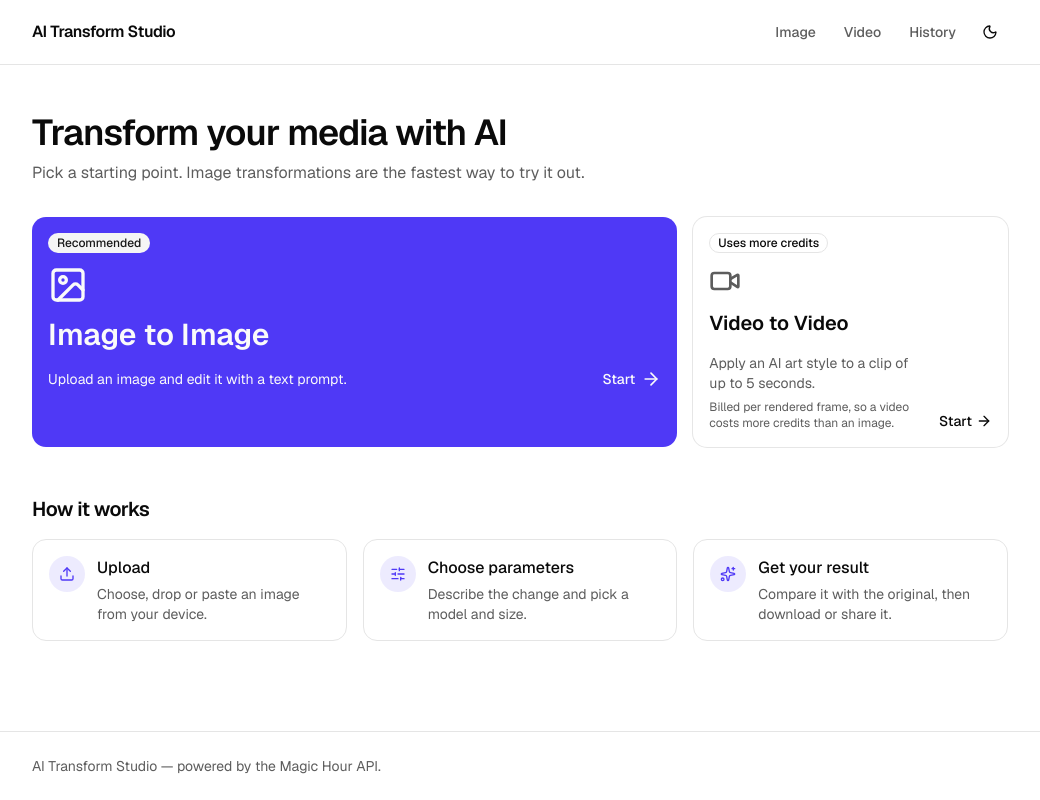
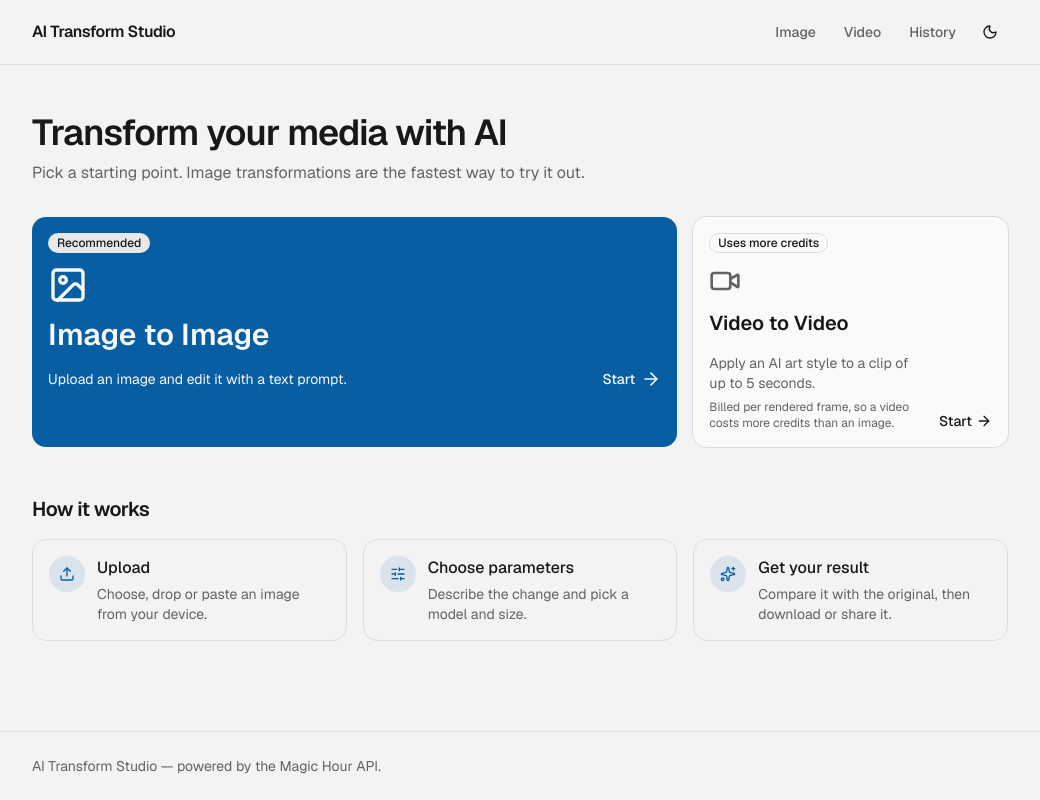
Before and after one commit to adem-enes/ai-transform-studio, a Next.js app: page / in a window 1280 px wide. Shown: the whole page, without its empty margins (120-1160 px from the left). Built offline with nearby package versions, Linux system fonts and the light colour scheme.

Commit message:
feat: soften neutral palette and switch primary to blue

```diff
--- a/src/app/globals.css
+++ b/src/app/globals.css
@@ -60,33 +60,34 @@
 }
 
 /*
- * Palette: shadcn's neutral base with one accent (indigo) on primary and ring.
- * Adjusted from the defaults for WCAG AA: muted-foreground is darker in light
- * mode so it stays ≥ 4.5:1 on the muted background too, and destructive text
- * clears 4.5:1 on its own 10% tint.
+ * Palette: softened neutrals (no pure black or white, to cut glare) with one blue
+ * accent on primary and ring. Surfaces step up in lightness as they rise: in light
+ * mode cards sit above an off-white page, in dark mode cards are lighter than the page.
+ * Checked for WCAG AA: muted-foreground stays >= 4.5:1 on background and muted, text
+ * on primary clears 4.5:1, and destructive text clears 4.5:1 on its own 10% tint.
  */
 
 :root {
-  --background: oklch(1 0 0);
-  --foreground: oklch(0.145 0 0);
-  --card: oklch(1 0 0);
-  --card-foreground: oklch(0.145 0 0);
-  --popover: oklch(1 0 0);
-  --popover-foreground: oklch(0.145 0 0);
-  --primary: oklch(0.511 0.262 276.966);
-  --primary-foreground: oklch(0.985 0 0);
-  --secondary: oklch(0.97 0 0);
-  --secondary-foreground: oklch(0.205 0 0);
-  --muted: oklch(0.97 0 0);
-  --muted-foreground: oklch(0.48 0 0);
-  /* Loading placeholders: muted is nearly white on white, so they get their own, darker tone. */
-  --skeleton: oklch(0.9 0 0);
-  --accent: oklch(0.97 0 0);
-  --accent-foreground: oklch(0.205 0 0);
+  --background: oklch(0.965 0 0);
+  --foreground: oklch(0.21 0 0);
+  --card: oklch(0.985 0 0);
+  --card-foreground: oklch(0.21 0 0);
+  --popover: oklch(0.985 0 0);
+  --popover-foreground: oklch(0.21 0 0);
+  --primary: oklch(0.4743 0.1324 250.37);
+  --primary-foreground: oklch(0.98 0 0);
+  --secondary: oklch(0.93 0 0);
+  --secondary-foreground: oklch(0.21 0 0);
+  --muted: oklch(0.93 0 0);
+  --muted-foreground: oklch(0.5 0 0);
+  /* Loading placeholders: muted is too close to the page, so they get their own, darker tone. */
+  --skeleton: oklch(0.88 0 0);
+  --accent: oklch(0.93 0 0);
+  --accent-foreground: oklch(0.21 0 0);
   --destructive: oklch(0.505 0.213 27.518);
-  --border: oklch(0.922 0 0);
-  --input: oklch(0.922 0 0);
-  --ring: oklch(0.585 0.233 277.117);
+  --border: oklch(0.9 0 0);
+  --input: oklch(0.87 0 0);
+  --ring: oklch(0.6 0.13 250.37);
   --chart-1: oklch(0.87 0 0);
   --chart-2: oklch(0.556 0 0);
   --chart-3: oklch(0.439 0 0);
@@ -104,25 +105,25 @@
 }
 
 .dark {
-  --background: oklch(0.145 0 0);
-  --foreground: oklch(0.985 0 0);
-  --card: oklch(0.205 0 0);
-  --card-foreground: oklch(0.985 0 0);
-  --popover: oklch(0.205 0 0);
-  --popover-foreground: oklch(0.985 0 0);
-  --primary: oklch(0.673 0.182 276.935);
-  --primary-foreground: oklch(0.145 0 0);
-  --secondary: oklch(0.269 0 0);
-  --secondary-foreground: oklch(0.985 0 0);
-  --muted: oklch(0.269 0 0);
-  --muted-foreground: oklch(0.708 0 0);
-  --skeleton: oklch(0.269 0 0);
-  --accent: oklch(0.269 0 0);
-  --accent-foreground: oklch(0.985 0 0);
+  --background: oklch(0.18 0 0);
+  --foreground: oklch(0.93 0 0);
+  --card: oklch(0.215 0 0);
+  --card-foreground: oklch(0.93 0 0);
+  --popover: oklch(0.215 0 0);
+  --popover-foreground: oklch(0.93 0 0);
+  --primary: oklch(0.72 0.12 250.37);
+  --primary-foreground: oklch(0.18 0 0);
+  --secondary: oklch(0.265 0 0);
+  --secondary-foreground: oklch(0.93 0 0);
+  --muted: oklch(0.265 0 0);
+  --muted-foreground: oklch(0.7 0 0);
+  --skeleton: oklch(0.28 0 0);
+  --accent: oklch(0.265 0 0);
+  --accent-foreground: oklch(0.93 0 0);
   --destructive: oklch(0.704 0.191 22.216);
   --border: oklch(1 0 0 / 10%);
   --input: oklch(1 0 0 / 15%);
-  --ring: oklch(0.673 0.182 276.935);
+  --ring: oklch(0.72 0.12 250.37);
   --chart-1: oklch(0.87 0 0);
   --chart-2: oklch(0.556 0 0);
   --chart-3: oklch(0.439 0 0);
--- a/src/components/ui/badge.tsx
+++ b/src/components/ui/badge.tsx
@@ -8,7 +8,7 @@ const badgeVariants = cva(
   {
     variants: {
       variant: {
-        default: 'bg-primary text-primary-foreground [a]:hover:bg-primary/80',
+        default: 'bg-primary text-primary-foreground [a]:hover:bg-primary/90',
         secondary: 'bg-secondary text-secondary-foreground [a]:hover:bg-secondary/80',
         destructive:
           'bg-destructive/10 text-destructive focus-visible:ring-destructive/20 dark:bg-destructive/20 dark:focus-visible:ring-destructive/40 [a]:hover:bg-destructive/20',
--- a/src/components/ui/button.tsx
+++ b/src/components/ui/button.tsx
@@ -8,7 +8,7 @@ const buttonVariants = cva(
   {
     variants: {
       variant: {
-        default: 'bg-primary text-primary-foreground hover:bg-primary/80',
+        default: 'bg-primary text-primary-foreground hover:bg-primary/90',
         outline:
           'border-border bg-background hover:bg-muted hover:text-foreground aria-expanded:bg-muted aria-expanded:text-foreground dark:border-input dark:bg-input/30 dark:hover:bg-input/50',
         secondary:
```
Also changed, not shown: src/app/icon.svg.
